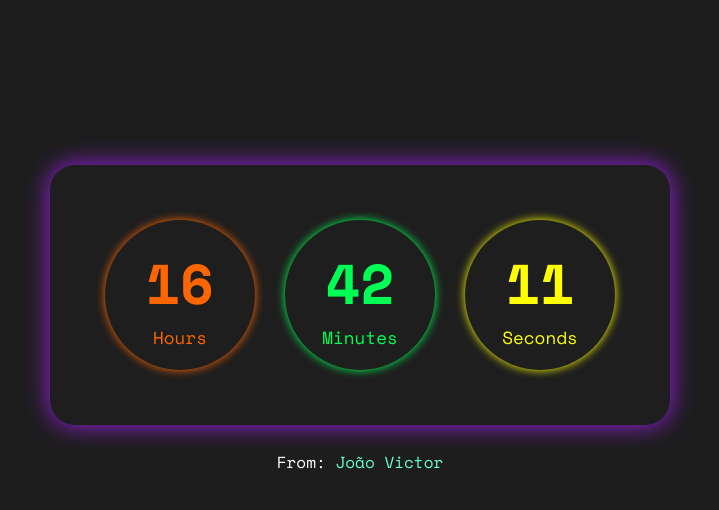
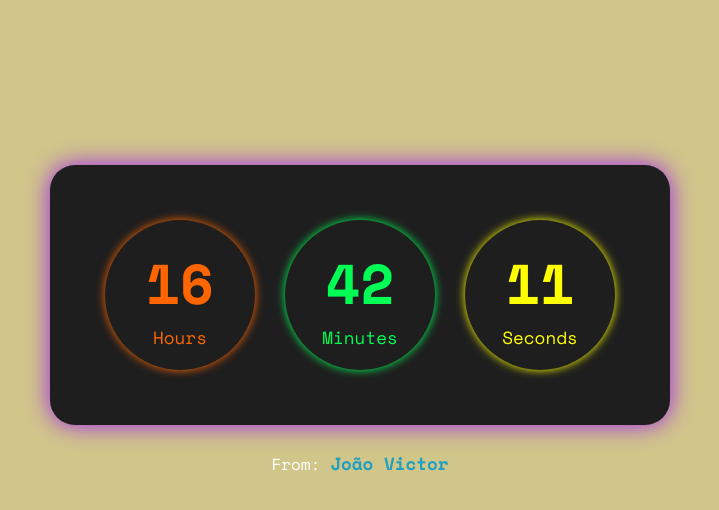
Before and after one commit to JoaoVictor-Noschang/ProjetosPessoais, a plain HTML site: page relogio/index.html in a window 1280 px wide. Shown: the whole page, without its empty margins (280-999 px from the left). Drawn offline with nearby package versions, Linux system fonts and the light colour scheme.

Commit message:
update relogio
Adicionada função que muda a cor de fundo de acordo com o horário do dia

```diff
--- a/relogio/js/main.js
+++ b/relogio/js/main.js
@@ -8,7 +8,17 @@ setInterval( () => {
     let newMinutes = fulldate.getMinutes();
     let newSeconds = fulldate.getSeconds();
 
+    colorBackground(newHours);
+
     hours.textContent = newHours;
     minutes.textContent = newMinutes;
     seconds.textContent = newSeconds;
 }, 1000);
+
+function colorBackground(hours){
+    if (hours < 18) {
+        document.body.style.backgroundColor = "#d1c68a";
+    } else {
+        document.body.style.backgroundColor = "#1d1d1d";
+    }
+}
--- a/relogio/style/style.css
+++ b/relogio/style/style.css
@@ -18,7 +18,6 @@ body {
     flex-direction: column;
     justify-content: center;
     align-items: center;
-    background-color: rgb(29, 29, 29);
 }
 
 main {
@@ -73,8 +72,9 @@ section legend {
 
 #madeIn a {
     text-decoration: none;
-    color: rgb(103, 255, 197);
-    font: 500 1.1em;
+    color: rgb(33, 159, 190);
+    font-weight: bolder;
+    font-size: 1.1em;
 }
 
 
```
